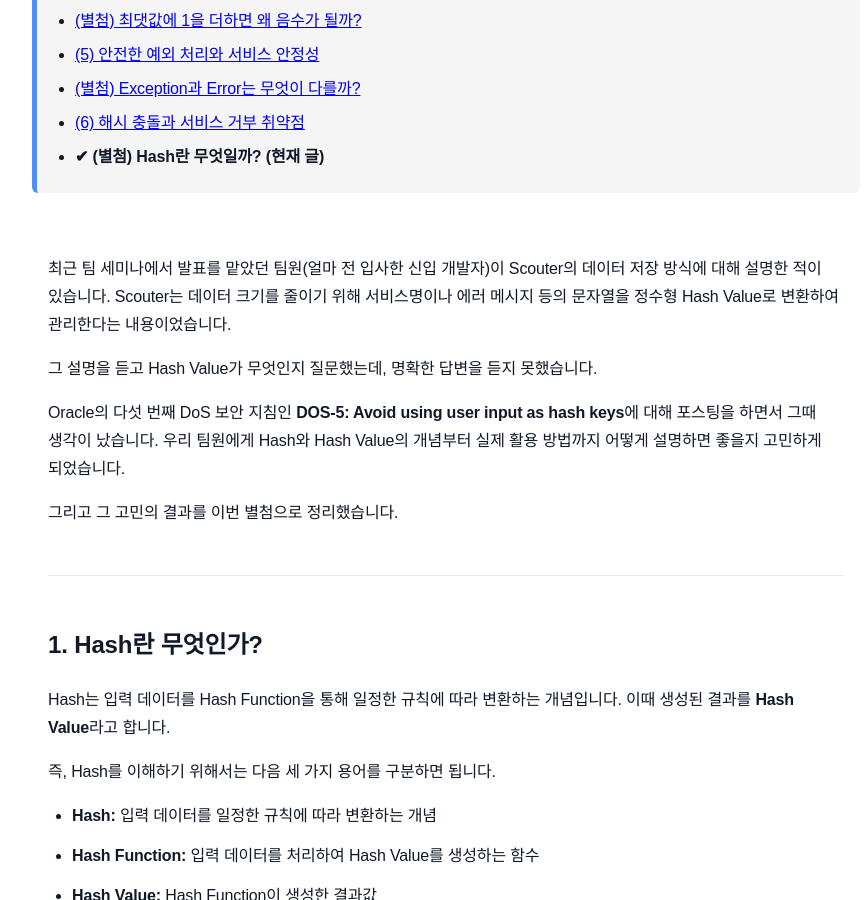
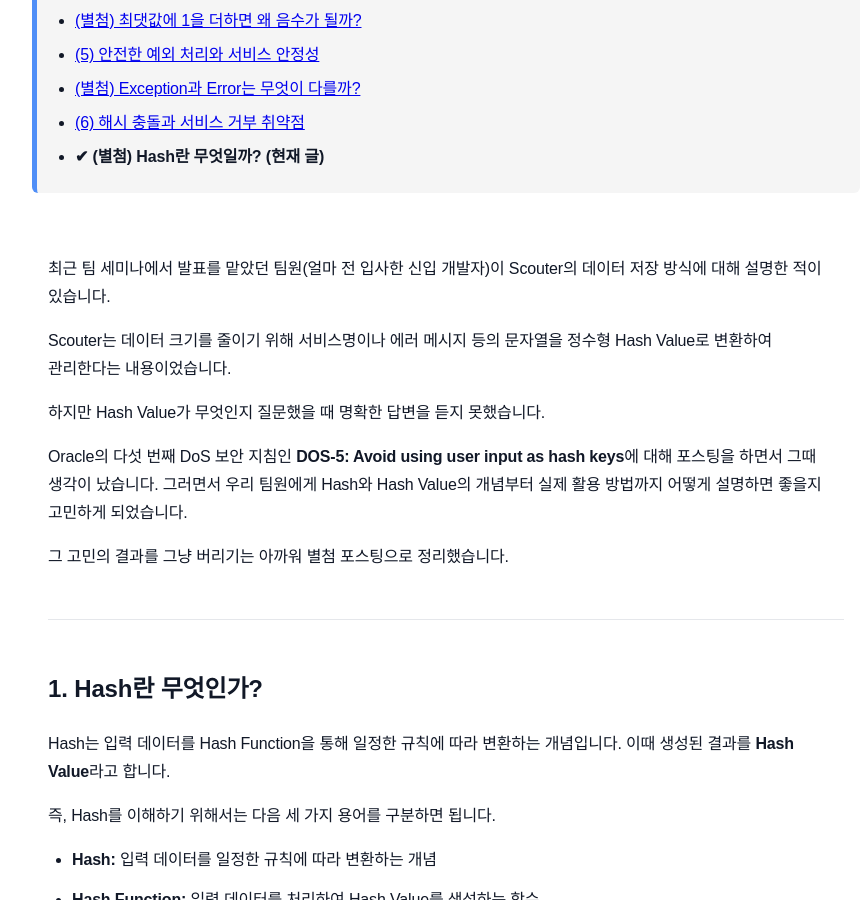
Before and after one commit to sanghoon-lee/sanghoon-lee.github.io, a Jekyll site: the page built from _posts/2026-10-31-hash.md, in a window 1280 px wide and 900 px high, scrolled down 627 px. Shown: the whole window, without its empty margins (194-1062 px from the left). Built offline with Jekyll 4.4.1, drawn with Linux system fonts in a browser that asks for light colours; nearby versions of some CDN libraries; comment, search, counter and statistics services are not loaded.

Commit message:
hash 포스팅 추가

```diff
--- a/_posts/2026-10-31-hash.md
+++ b/_posts/2026-10-31-hash.md
@@ -11,13 +11,15 @@ tags:
   - 보안
 ---
 
-최근 팀 세미나에서 발표를 맡았던 팀원(얼마 전 입사한 신입 개발자)이 Scouter의 데이터 저장 방식에 대해 설명한 적이 있습니다. Scouter는 데이터 크기를 줄이기 위해 서비스명이나 에러 메시지 등의 문자열을 정수형 Hash Value로 변환하여 관리한다는 내용이었습니다.
+최근 팀 세미나에서 발표를 맡았던 팀원(얼마 전 입사한 신입 개발자)이 Scouter의 데이터 저장 방식에 대해 설명한 적이 있습니다.
 
-그 설명을 듣고 Hash Value가 무엇인지 질문했는데, 명확한 답변을 듣지 못했습니다.
+Scouter는 데이터 크기를 줄이기 위해 서비스명이나 에러 메시지 등의 문자열을 정수형 Hash Value로 변환하여 관리한다는 내용이었습니다.
 
-Oracle의 다섯 번째 DoS 보안 지침인 **DOS-5: Avoid using user input as hash keys**에 대해 포스팅을 하면서 그때 생각이 났습니다. 우리 팀원에게 Hash와 Hash Value의 개념부터 실제 활용 방법까지 어떻게 설명하면 좋을지 고민하게 되었습니다.
+하지만 Hash Value가 무엇인지 질문했을 때 명확한 답변을 듣지 못했습니다.
 
-그리고 그 고민의 결과를 이번 별첨으로 정리했습니다.
+Oracle의 다섯 번째 DoS 보안 지침인 **DOS-5: Avoid using user input as hash keys**에 대해 포스팅을 하면서 그때 생각이 났습니다. 그러면서 우리 팀원에게 Hash와 Hash Value의 개념부터 실제 활용 방법까지 어떻게 설명하면 좋을지 고민하게 되었습니다.
+
+그 고민의 결과를 그냥 버리기는 아까워 별첨 포스팅으로 정리했습니다.
 
 ---
 
```
